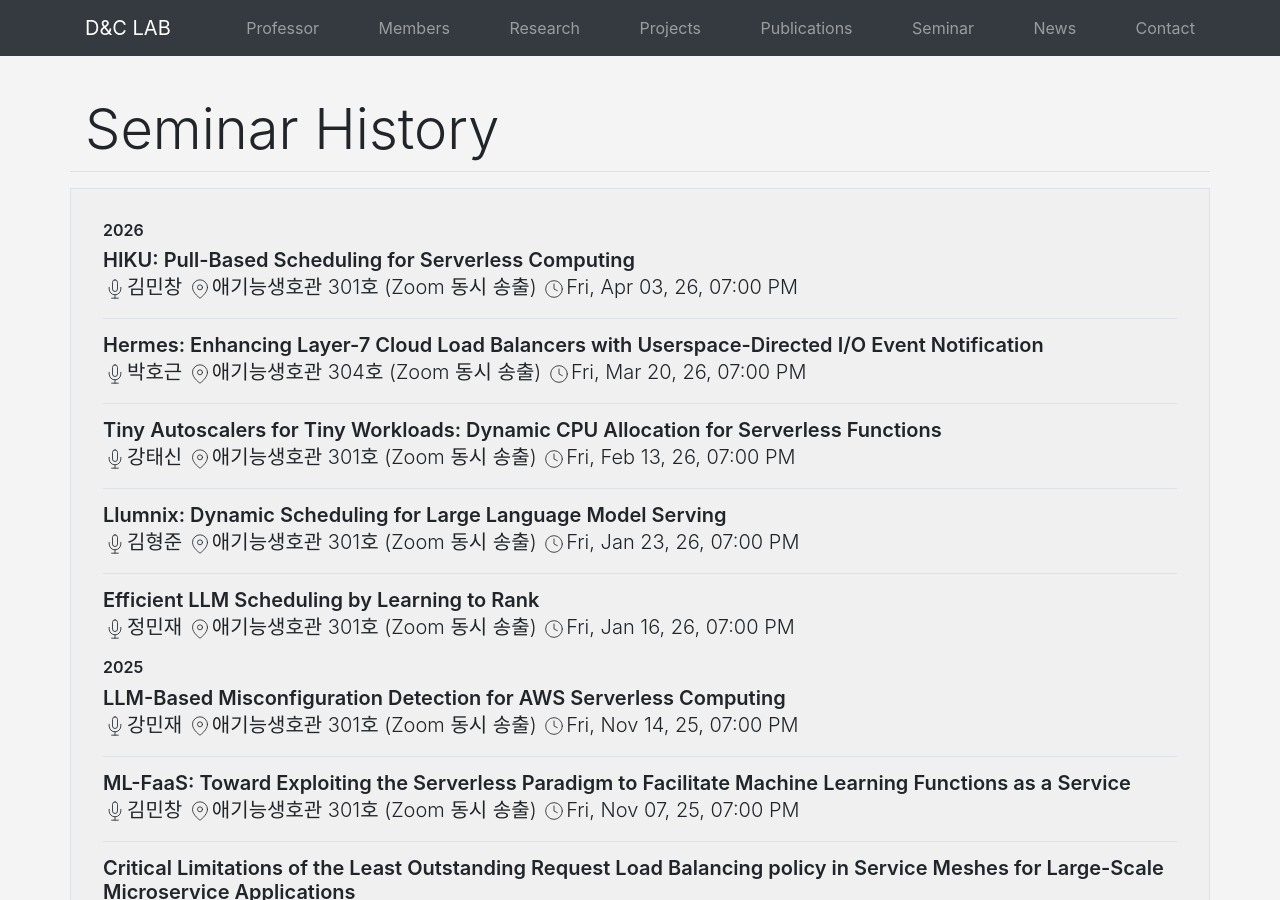
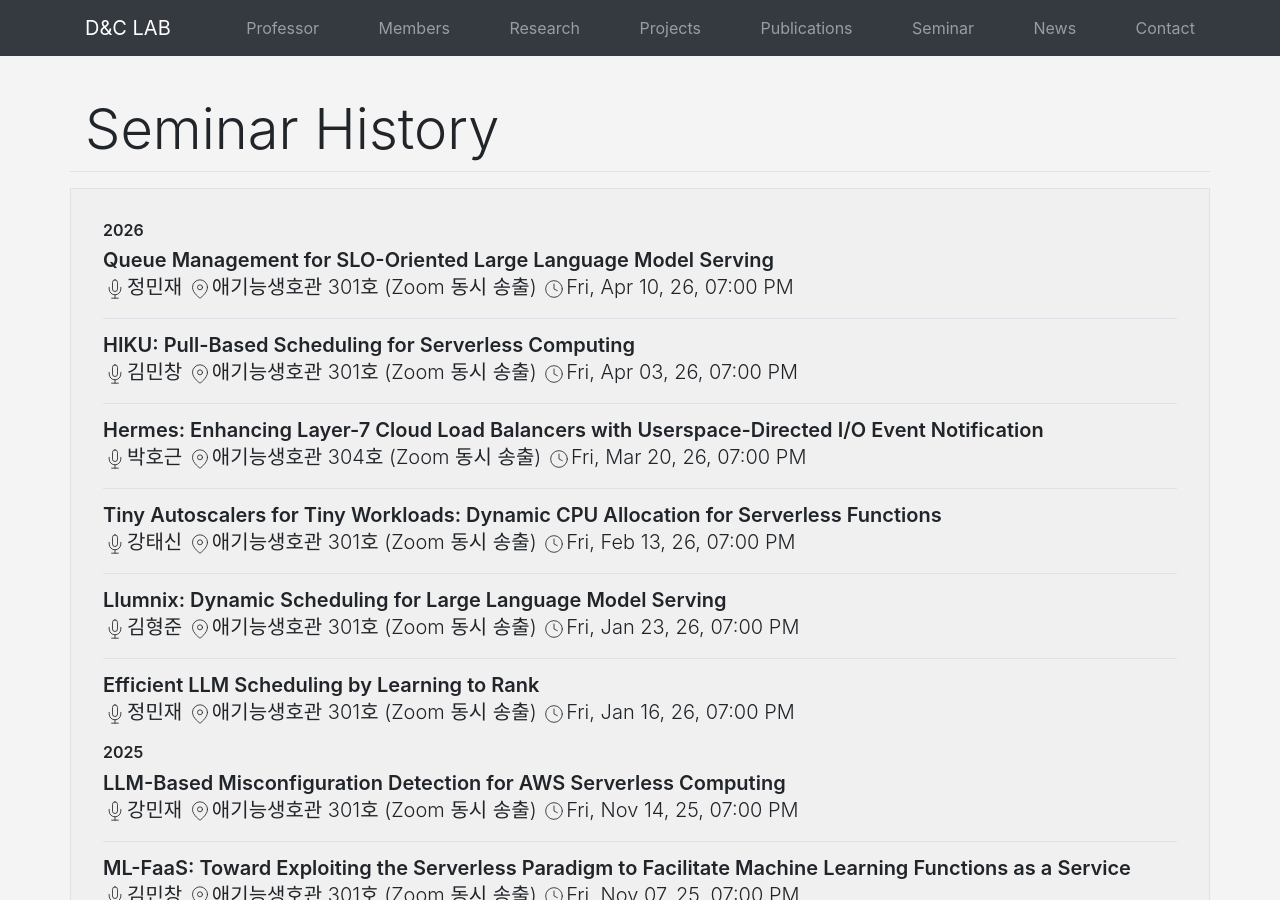
Before and after one commit to KU-Cloud/ku-cloud.github.io, a Jekyll site: the page built from seminar history.html, in a window 1280 px wide and 900 px high. Built offline with Jekyll 4.4.1, drawn with Linux system fonts in a browser that asks for light colours.

Commit message:
add: added new weekly entry

```diff
--- a/_data/seminars.yaml
+++ b/_data/seminars.yaml
@@ -1155,3 +1155,7 @@
   date: 2026-04-03T19:00:00.00+0900
   speacker: 김민창
   location: 애기능생호관 301호 (Zoom 동시 송출)
+- title: 'Queue Management for SLO-Oriented Large Language Model Serving'
+  date: 2026-04-10T19:00:00.00+0900
+  speacker: 정민재
+  location: 애기능생호관 301호 (Zoom 동시 송출)
```
